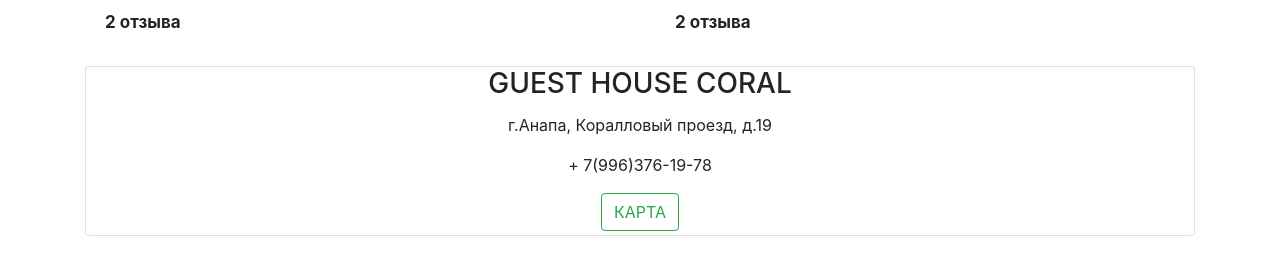
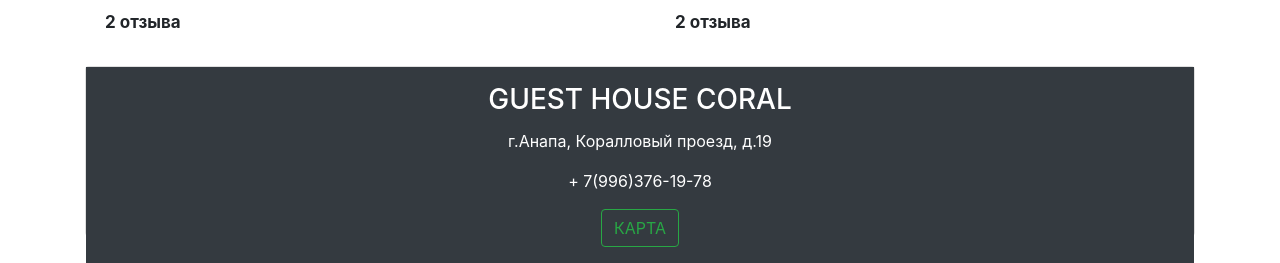
Before and after one commit to elizabetliber/hotel, a React (Create React App) app: page / in a window 1280 px wide. Shown: the part 1397-1660 px from the top of the page. Before the commit the page ends 1633 px from the top, so only its background shows below. Built offline with nearby package versions, Linux system fonts and the light colour scheme; a web font is replaced by a local one.

Commit message:
обновление

```diff
--- a/package.json
+++ b/package.json
@@ -3,10 +3,15 @@
   "version": "0.1.0",
   "private": true,
   "dependencies": {
+    "@fortawesome/fontawesome-svg-core": "^1.2.21",
+    "@fortawesome/free-brands-svg-icons": "^5.10.1",
+    "@fortawesome/free-solid-svg-icons": "^5.10.1",
+    "@fortawesome/react-fontawesome": "^0.1.4",
     "bootstrap": "^4.3.1",
     "prettier": "^1.18.2",
     "react": "^16.8.6",
     "react-dom": "^16.8.6",
+    "react-router-dom": "^5.0.1",
     "react-scripts": "3.0.1"
   },
   "scripts": {
--- a/src/App.js
+++ b/src/App.js
@@ -1,6 +1,7 @@
 import React from "react";
 import "bootstrap/dist/css/bootstrap.min.css";
 import "./App.css";
+import Icons from "./components/Icons"
 
 function Card() {
   return (
@@ -43,29 +44,30 @@
       <br />
       <div className="row">
         <div className="col">
-          <Card /> {/*БЛОКИ*/}
+          <Card />
           <Card />
         </div>
         <div className="col">
-          <Card /> {/*БЛОКИ*/}
+          <Card />
           <Card />
         </div>
       </div>
       <div className="row">
         <div className="col">
           <div className="card">
-            <div className="card_body">
-              <h5 className="card-title">
-                <h3>GUEST HOUSE CORAL</h3>
-              </h5>
-              <p>г.Анапа, Коралловый проезд, д.19</p>
-              <p>+ 7(996)376-19-78</p>
+            <div className="card_body bg-dark">
+              <h3 className="card-title text-white mt-3">
+                GUEST HOUSE CORAL
+              </h3>
+              <p className="text-white">г.Анапа, Коралловый проезд, д.19</p>
+              <p className="text-white">+ 7(996)376-19-78</p>
               <a href="https://goo.gl/maps/3oANPpeMFu8qa7ja9" target="_blank">
-                <button type="button" className="btn btn-outline-success">
+                <button type="button" className="btn btn-outline-success mb-3">
                   КАРТА
                 </button>
               </a>
             </div>
+            <Icons />
           </div>
         </div>
       </div>
```
Also changed, not shown: 1 other file (tests, documents, lock files or other folders).
